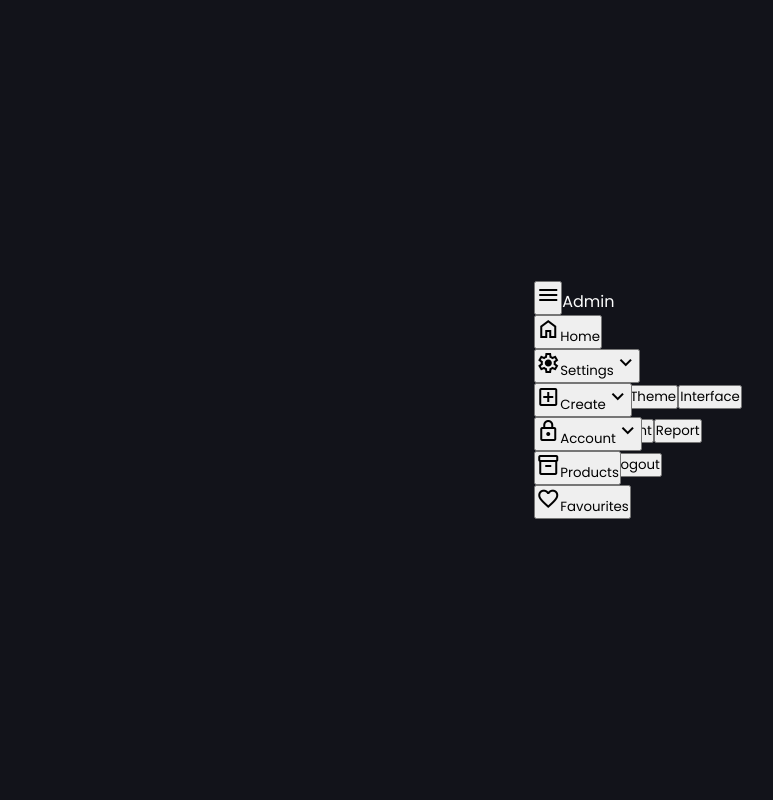
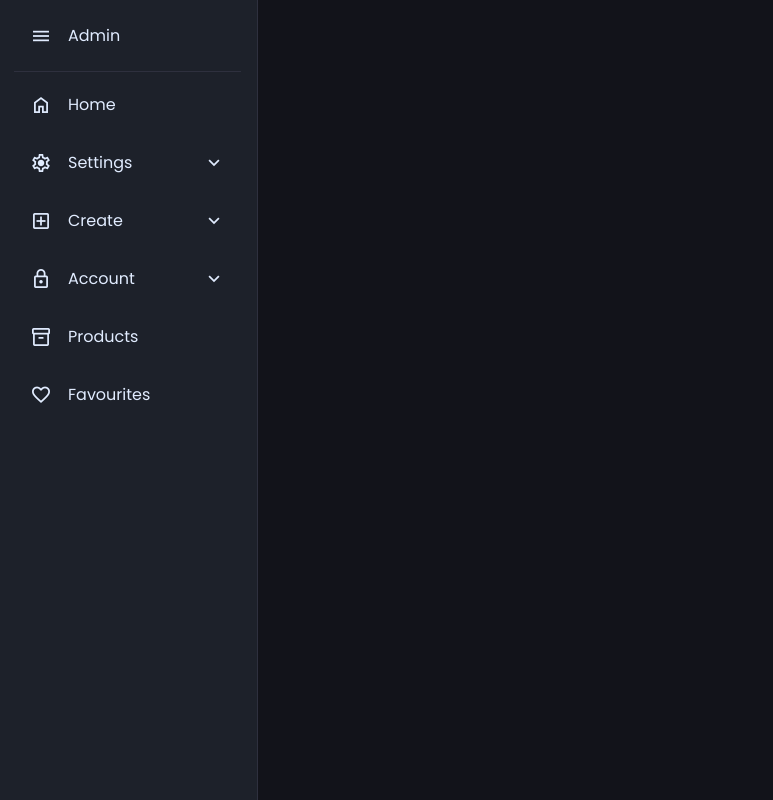
Before and after one commit to frontend-joe/react-components, a React (Vite) app: page /sidebars/sidebar-1 in a window 1280 px wide. Shown: the whole page, without its empty margins (2-775 px from the left). Built offline with nearby package versions, Linux system fonts and the light colour scheme.

Commit message:
Update Sidebar1.jsx ASIDE ISSUE
You have an a little error in aside from sidebar to sidebar-1 for correct load of css. THANK YOU SO MUCH FOR ALL YOU SHARE WITH THE COMMUNITY. Cheers!

```diff
--- a/src/components/sidebars/Sidebar1/Sidebar1.jsx
+++ b/src/components/sidebars/Sidebar1/Sidebar1.jsx
@@ -94,7 +94,7 @@ export const Sidebar1 = () => {
 
   return (
     <section className="page sidebar-1-page">
-      <aside className="sidebar">
+      <aside className="sidebar-1">
         <NavHeader />
         {menuItems.map((item) => (
           <div>
```
